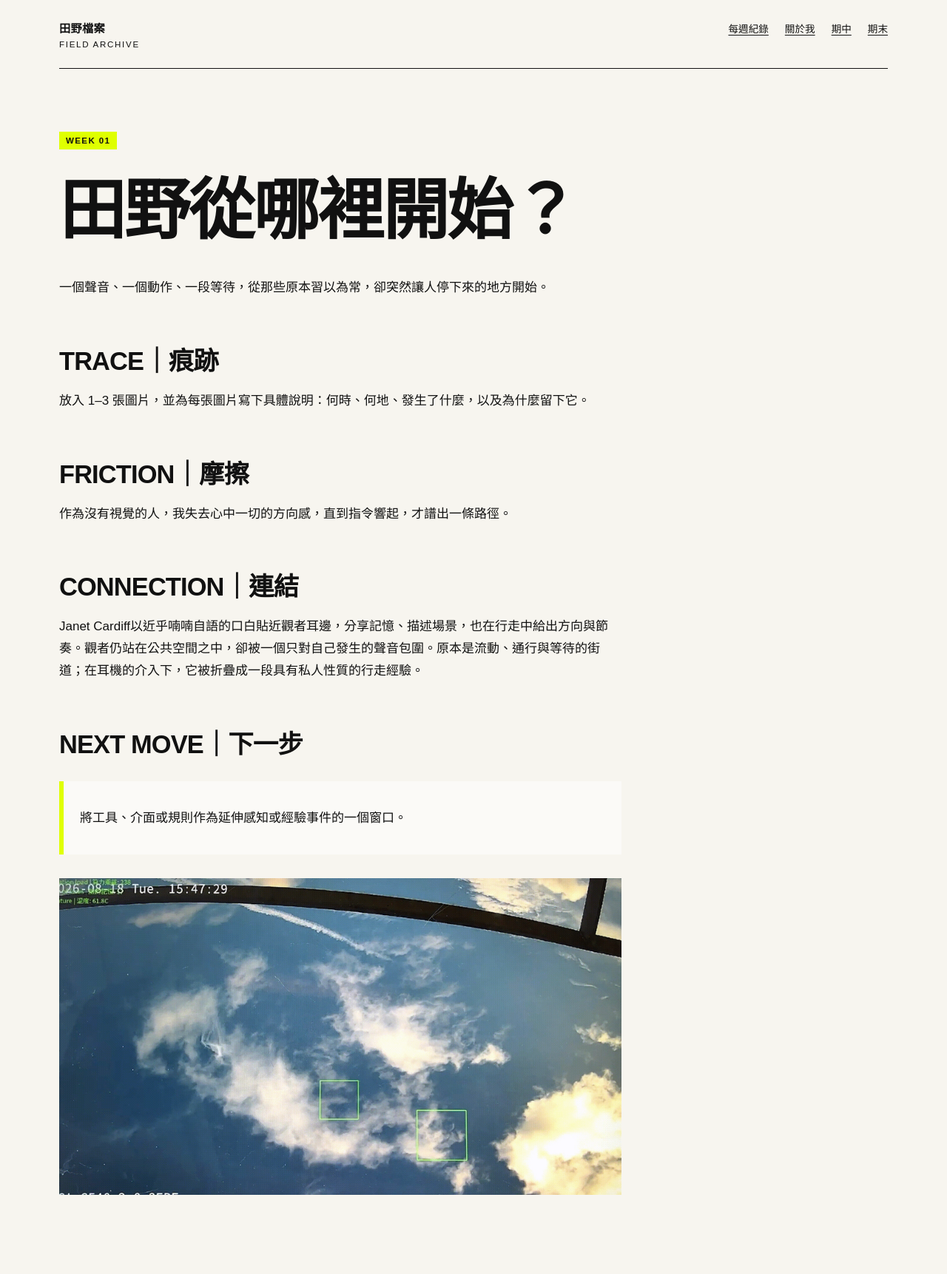
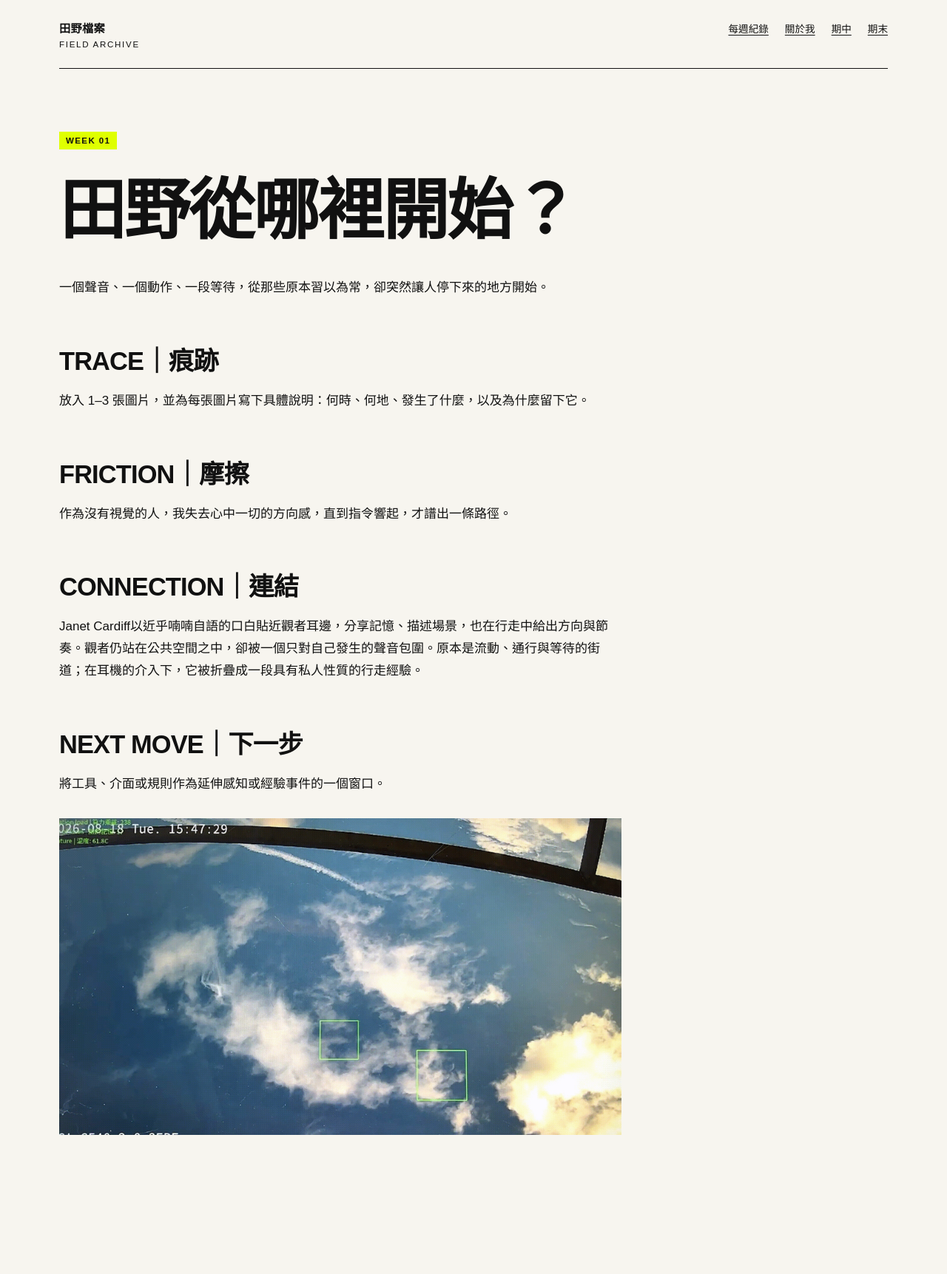
Before and after one commit to yenchichen1998/fieldworkarchive, a Jekyll site: the page built from weeks/week-01.md, in a window 1280 px wide. Shown: the whole page at 74% size. Built offline with Jekyll 4.4.1, drawn with Linux system fonts in a browser that asks for light colours; after the commit the page ends 1641 px from its top, so only the background shows below that.

```diff
--- a/weeks/week-01.md
+++ b/weeks/week-01.md
@@ -18,6 +18,5 @@ permalink: /weeks/week-01/
   Janet Cardiff以近乎喃喃自語的口白貼近觀者耳邊，分享記憶、描述場景，也在行走中給出方向與節奏。觀者仍站在公共空間之中，卻被一個只對自己發生的聲音包圍。原本是流動、通行與等待的街道；在耳機的介入下，它被折疊成一段具有私人性質的行走經驗。
 
 ## NEXT MOVE｜下一步
->將工具、介面或規則作為延伸感知或經驗事件的一個窗口。
-
+  將工具、介面或規則作為延伸感知或經驗事件的一個窗口。
 ![共同繪製的教室導航地圖]({{ '/assets/images/facedetect1.jpg' | relative_url }})
```
